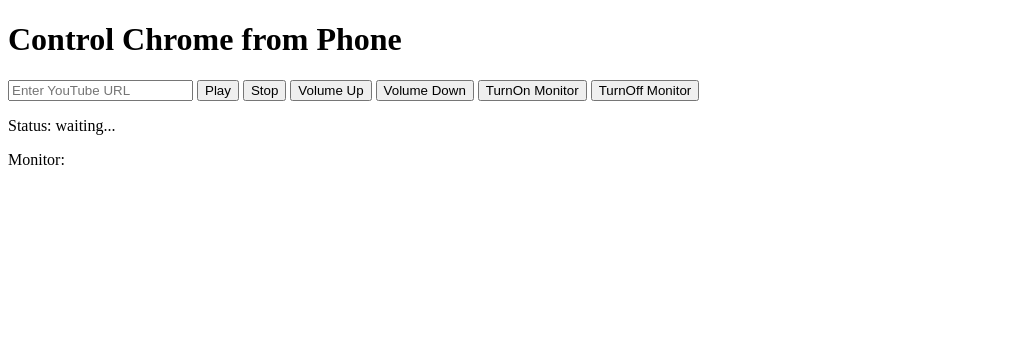
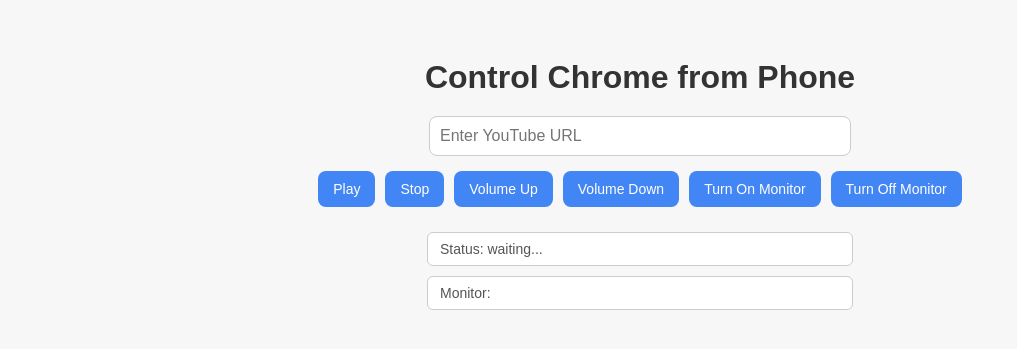
Before and after one commit to tuanle201097/MyAssistant, a Flask app: page / in a window 1280 px wide. Shown: the top 349 px of the page, without its empty margins (0-1017 px from the left). Run offline with Flask 3, Linux system fonts and the light colour scheme; some libraries are stand-ins or nearby versions.

Commit message:
makeup the web

```diff
--- a/app.py
+++ b/app.py
@@ -35,7 +35,7 @@
     subprocess.run([nircmd_path, 'changesysvolume', '6500'])
     print('Tang 10% am luong')
     # Gửi lại cho client thông báo
-    emit('status_update', f'Da tang am luong')
+    emit('status_update', f'Tang 10% am luong')
 
 @socketio.on('volume_down')
 
@@ -43,7 +43,7 @@
     subprocess.run([nircmd_path, 'changesysvolume', '-6500'])
     print('Giam 10% am luong')
     # Gửi lại cho client thông báo
-    emit('status_update', f'Da giam am luong')
+    emit('status_update', f'Giam 10% am luong')
 
 @socketio.on('monitor_on')
 def monitorOff_func():
--- a/templates/index.html
+++ b/templates/index.html
@@ -2,16 +2,78 @@
 <html>
 <head>
   <title>Control Chrome on Laptop</title>
+  <meta name="viewport" content="width=device-width, initial-scale=1">
+  <style>
+    body {
+      font-family: Arial, sans-serif;
+      background: #f7f7f7;
+      display: flex;
+      flex-direction: column;
+      align-items: center;
+      padding: 30px;
+    }
+    h1 {
+      color: #333;
+      margin-bottom: 20px;
+    }
+    #url {
+      width: 80%;
+      max-width: 400px;
+      padding: 10px;
+      font-size: 16px;
+      margin-bottom: 15px;
+      border: 1px solid #ccc;
+      border-radius: 8px;
+    }
+    .button-group {
+      display: flex;
+      flex-wrap: wrap;
+      justify-content: center;
+      gap: 10px;
+      margin-bottom: 20px;
+    }
+    button {
+      background-color: #4285f4;
+      color: white;
+      border: none;
+      padding: 10px 15px;
+      border-radius: 8px;
+      font-size: 14px;
+      cursor: pointer;
+      transition: background-color 0.2s;
+    }
+    button:hover {
+      background-color: #3367d6;
+    }
+    p {
+      font-size: 14px;
+      color: #555;
+    }
+    #status, #Monitor {
+      background: #fff;
+      border: 1px solid #ccc;
+      padding: 8px 12px;
+      border-radius: 6px;
+      margin: 5px 0;
+      width: 80%;
+      max-width: 400px;
+      word-wrap: break-word;
+    }
+  </style>
 </head>
 <body>
   <h1>Control Chrome from Phone</h1>
   <input type="text" id="url" placeholder="Enter YouTube URL">
+
+  <div class="button-group">
     <button onclick="play()">Play</button>
     <button onclick="stop()">Stop</button>
     <button onclick="up()">Volume Up</button>
     <button onclick="down()">Volume Down</button>
-  <button onclick="monitorOn()">TurnOn Monitor</button>
-  <button onclick="monitorOff()">TurnOff Monitor</button>
+    <button onclick="monitorOn()">Turn On Monitor</button>
+    <button onclick="monitorOff()">Turn Off Monitor</button>
+  </div>
+
   <p id="status">Status: waiting...</p>
   <p id="Monitor">Monitor: </p>
 
@@ -39,14 +101,15 @@
     function monitorOff() {
       socket.emit('monitor_off');
     }
-    // Lắng nghe sự kiện server gửi ngược lại:
+
     socket.on('status_update', function(msg) {
       console.log('Server says:', msg);
-      document.getElementById('status').innerText = msg;
+      document.getElementById('status').innerText = "Status: " + msg;
     });
+
     socket.on('monitor_update', function(msg) {
       console.log('Server says:', msg);
-      document.getElementById('Monitor').innerText = msg;
+      document.getElementById('Monitor').innerText = "Monitor: " + msg;
     });
   </script>
 </body>
```
Lines whose indentation alone changed are shown as unchanged.
